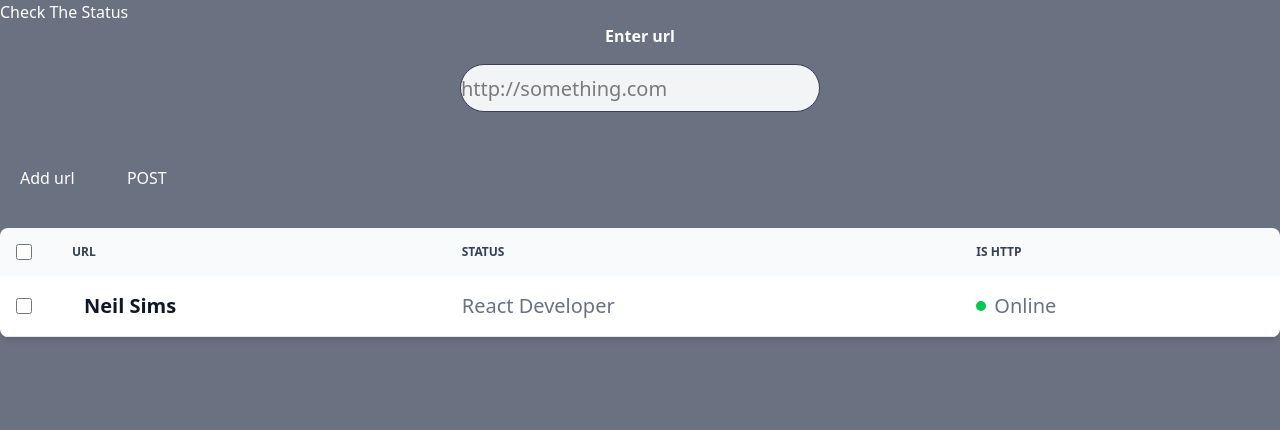
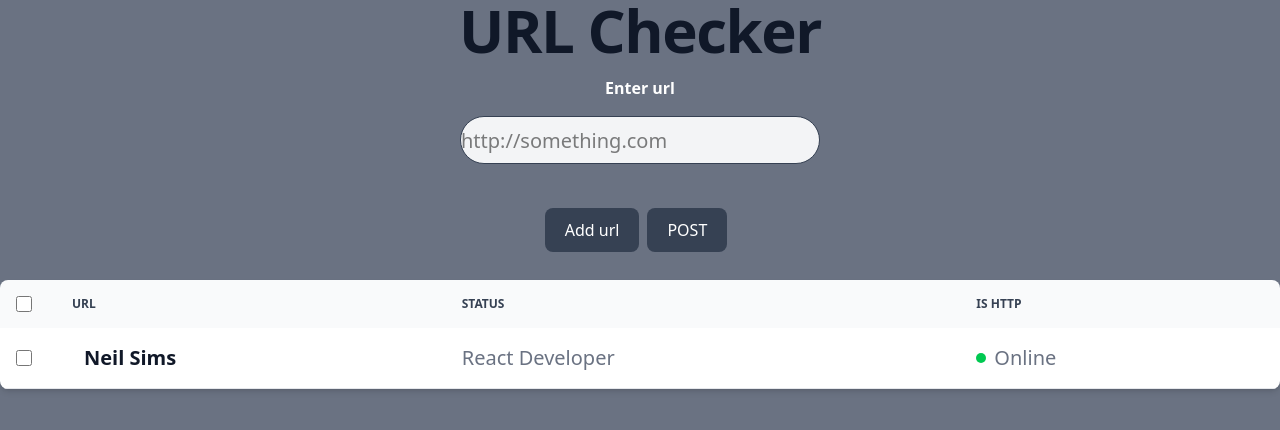
Before and after one commit to robo27918/url-status-checker, a website: page public/index.html in a window 1280 px wide. Drawn offline with nearby package versions, Linux system fonts and the light colour scheme.

Commit message:
Fixes header

```diff
--- a/public/index.html
+++ b/public/index.html
@@ -6,7 +6,7 @@
     <title>URL status checker</title>
 </head>
 <body class="bg-gray-500">
-    <h1 class="text-white">Check The Status</h1>
+    <h1 class="mb-4 text-4xl font-extrabold leading-none tracking-tight text-center text-gray-900 md:text-5xl lg:text-6xl dark:text-white">URL Checker</h1>
     <div class="container  flex flex-col gap-5 w-full">
         <div class="mb-6 flex flex-col gap-2 justify-center items-center">
             <label for="url" class="text-white block mb-2 font-semibold">Enter url</label>
@@ -17,9 +17,9 @@
 
 
 
-        <div class="button-container">
-            <button type="button" class="button text-white font-medium rounded-lg me-2 mb-2 px-5 py-2.5 bg-gray-500 focus:ring-4 focus:ring-gray-300" id="addInputbtn">Add url</button>
-            <button type="button" class="button text-white font-medium rounded-lg me-2 mb-2 px-5 py-2.5 bg-gray-500 focus:ring-4 focus:ring-gray-300" id="getStatusbt">POST</button>
+        <div class="button-container flex flex-row justify-center">
+            <button type="button" class="button text-white font-medium rounded-lg me-2 mb-2 px-5 py-2.5 bg-gray-700 focus:ring-4 focus:ring-gray-300" id="addInputbtn">Add url</button>
+            <button type="button" class="button text-white font-medium rounded-lg me-2 mb-2 px-5 py-2.5 bg-gray-700 focus:ring-4 focus:ring-gray-300" id="getStatusbt">POST</button>
         </div>
 
         <div id="responseTable">
```
